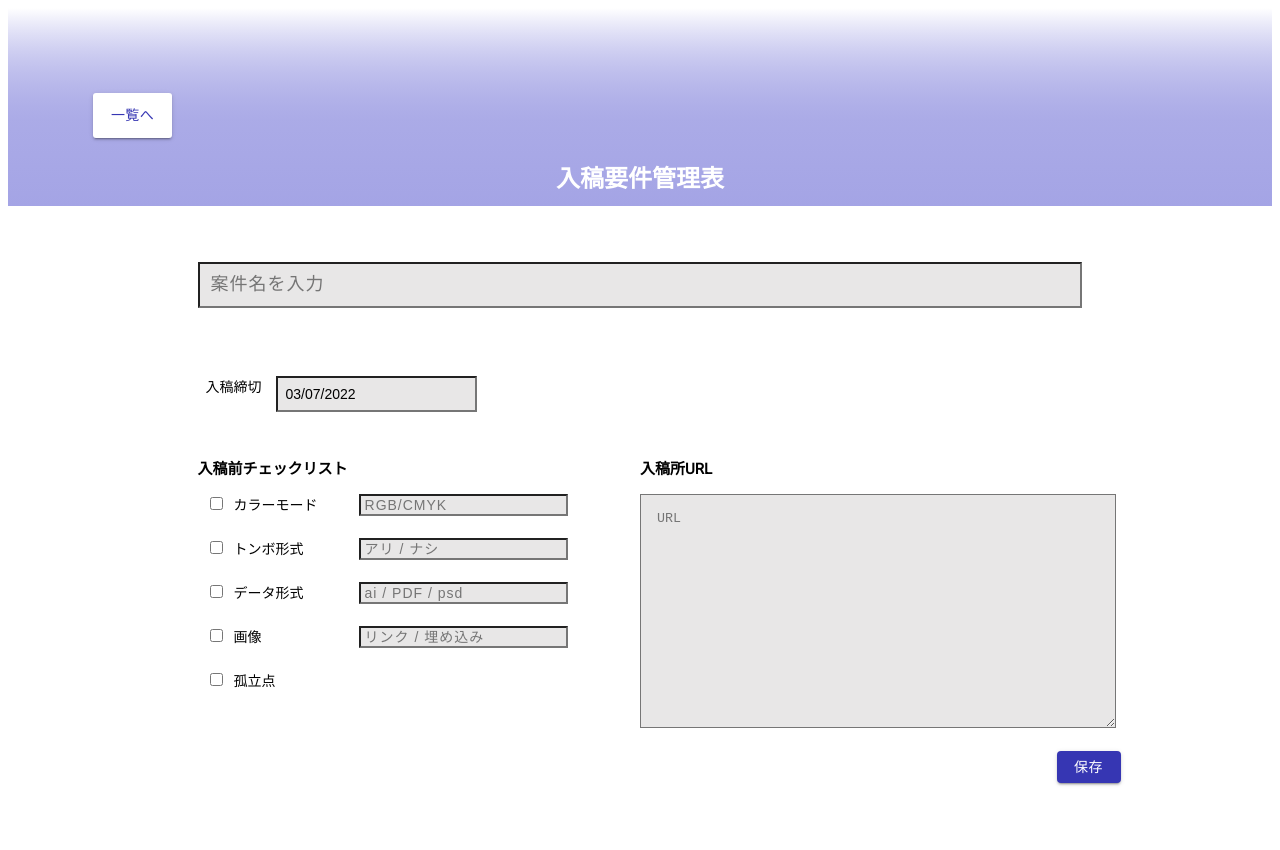
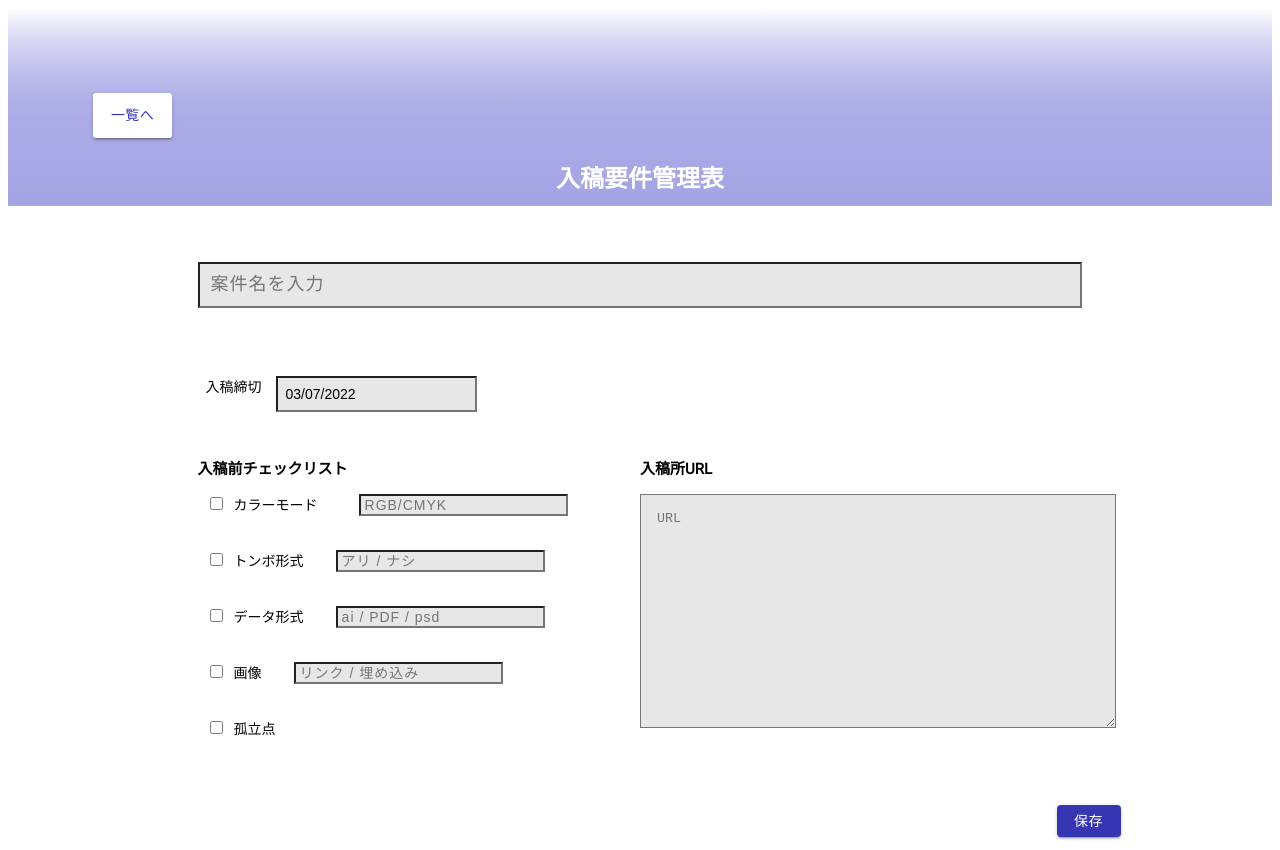
Before and after one commit to yoneda1013/react_todo_app, a React (Create React App) app: page / in a window 1280 px wide. Before the commit the page ends 800 px from the top, so only its background shows below. Built offline with nearby package versions, Linux system fonts and the light colour scheme; no server answers; the database is empty; sample sign-in values are in the browser's storage.

Commit message:
Error文のCSS変更

```diff
--- a/src/App.css
+++ b/src/App.css
@@ -89,14 +89,13 @@ h2 {
   padding-bottom: 1.5vh;
   color: #ffffff;
 }
-.headerList{
-  background: -moz-linear-gradient(bottom, #A4A4E5, #FFF);
-  background: -webkit-linear-gradient(bottom, #A4A4E5, #FFF);
-  background: linear-gradient(to top, #A4A4E5,80%, #FFF);
+.headerList {
+  background: -moz-linear-gradient(bottom, #a4a4e5, #fff);
+  background: -webkit-linear-gradient(bottom, #a4a4e5, #fff);
+  background: linear-gradient(to top, #a4a4e5, 80%, #fff);
 }
 .headerBtn {
   padding: 10vh 0 0 10vh;
-
 }
 
 /* Main */
@@ -125,7 +124,7 @@ input[type="text"]:focus {
   margin: 3.5vh 15% 0 15%;
   display: flex;
 }
-.deadline label{
+.deadline label {
   width: 7%;
 }
 
@@ -138,27 +137,37 @@ input[type="text"]:focus {
 }
 
 /* ItemList */
+.ErrorMessage span {
+  font-size: 1rem;
+  margin-right: 0;
+  text-align: right;
+  display: block;
+  color: red;
+}
 .ItemList {
   display: flex;
   justify-content: space-between;
   margin: 4vh 15% 0 15%;
 }
-.CheckList{
+.CheckList {
   width: 40%;
 }
 .CheckList ul {
   padding: 0;
 }
-.CheckList li {
-  margin-bottom: 0.5vh;
-  height: 5vh;
+.CheckListItem {
+  margin-bottom: 0.1vh;
+  height: 3vh;
   display: flex;
   justify-content: space-between;
+}
+.CheckList li {
+  height: 7vh;
 }
 .CheckList label {
   display: inline-block;
 }
-.URL{
+.URL {
   width: 50%;
 }
 .URL textarea {
@@ -187,9 +196,8 @@ input[type="text"]:focus {
   outline: none;
 }
 
-
-
-label,span {
+label,
+span {
   margin: 0 1vh;
   font-size: var(--font--size--p);
 }
@@ -211,38 +219,36 @@ label,span {
   margin-right: 10%;
 }
 
-
 /* 一覧ページ */
 
-.ListBtn{
-  background: -moz-linear-gradient(bottom, #A4A4E5, #FFF);
-  background: -webkit-linear-gradient(bottom, #A4A4E5, #FFF);
-  background: linear-gradient(to top, #A4A4E5,70%, #FFF);
+.ListBtn {
+  background: -moz-linear-gradient(bottom, #a4a4e5, #fff);
+  background: -webkit-linear-gradient(bottom, #a4a4e5, #fff);
+  background: linear-gradient(to top, #a4a4e5, 70%, #fff);
   padding-bottom: 4vh;
 }
 
 /* responsive */
-@media screen and (max-width: 1040px){
-  .CheckList li{
+@media screen and (max-width: 1040px) {
+  .CheckList li {
     display: block;
     margin-bottom: 3.5vh;
   }
-  .CheckList li:last-child{
-   margin-bottom: 0;
-   height: 2vh;
+  .CheckList li:last-child {
+    margin-bottom: 0;
+    height: 2vh;
   }
-  .CheckListInput{
+  .CheckListInput {
     margin-bottom: 1vh;
   }
-  .SaveBtnContainer{
+  .SaveBtnContainer {
     margin-top: 0;
   }
-  .deadline{
+  .deadline {
     margin-top: 0;
     display: block;
   }
 }
 
-@media screen and (max-width: 740px){
-
+@media screen and (max-width: 740px) {
 }
--- a/src/compornents/Form.jsx
+++ b/src/compornents/Form.jsx
@@ -144,6 +144,7 @@ export const Form = ({ project }) => {
           <h2>入稿前チェックリスト</h2>
           <ul>
             <li>
+              <div className="CheckListItem">
                 <label className="checkBox">
                   <input
                     type="checkbox"
@@ -153,7 +154,7 @@ export const Form = ({ project }) => {
                   <span>カラーモード</span>
                 </label>
 
-              <div className="CheckListInput">
+                <div className="CheckListInput Input">
                   <input
                     type="text"
                     placeholder="RGB/CMYK"
@@ -161,14 +162,19 @@ export const Form = ({ project }) => {
                     onChange={handleCmykTextChange}
                     onBlur={blurCmykHandler}
                   />
-                {formState.cmykTextTouched && formState.cmykTextHasError && (
-                  <span>カラーモードを入力してください</span>
-                )}
+
                   {/* touchedがtrueかつhasErrorがtrueの時にspanが出現する */}
                   {/* {console.log(formState.touched)} */}
                   {/* {console.log(formState.cmykTextHasError)} */}
                 </div>
+              </div>
+              {formState.cmykTextTouched && formState.cmykTextHasError && (
+                <div className="ErrorMessage">
+                  <span>カラーモードを入力してください</span>
+                </div>
+              )}
             </li>
+
             <li>
               <label>
                 <input
@@ -178,7 +184,7 @@ export const Form = ({ project }) => {
                 />
                 <span>トンボ形式</span>
               </label>
-              <div className="CheckListInput">
+              <div className="CheckListInput Input">
                 <input
                   type="text"
                   placeholder="アリ / ナシ"
@@ -196,7 +202,7 @@ export const Form = ({ project }) => {
                 />
                 <span>データ形式</span>
               </label>
-              <div className="CheckListInput">
+              <div className="CheckListInput Input">
                 <input
                   type="text"
                   placeholder="ai / PDF / psd"
@@ -215,7 +221,7 @@ export const Form = ({ project }) => {
 
                 <span>画像</span>
               </label>
-              <div className="CheckListInput">
+              <div className="CheckListInput Input">
                 <input
                   type="text"
                   placeholder="リンク / 埋め込み"
@@ -238,7 +244,7 @@ export const Form = ({ project }) => {
           </ul>
         </div>
 
-        <div className="URL">
+        <div className="URL Input">
           <h2>入稿所URL</h2>
           <textarea
             type="text"
```
Lines whose indentation alone changed are shown as unchanged.
